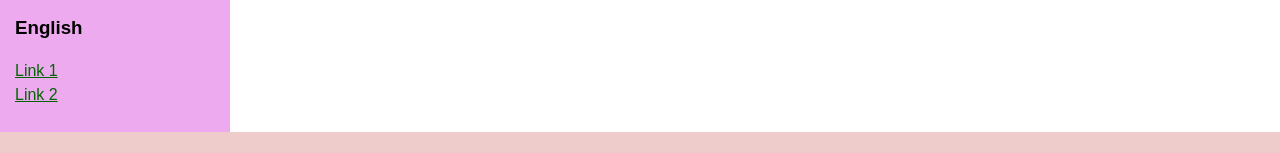
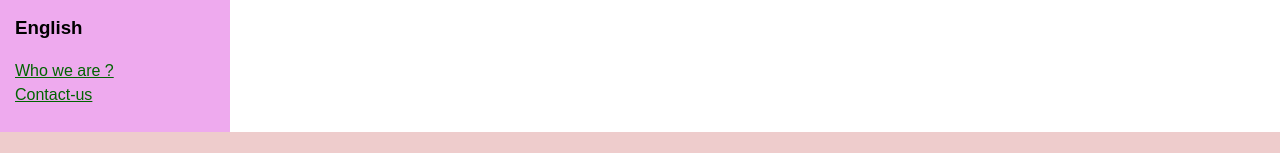
Before and after one commit to DjBriss/DjBriss.github.io, a plain HTML site: page index.html in a window 1280 px wide. Shown: the part 212-365 px from the top of the page. Drawn offline with Linux system fonts and the light colour scheme.

Commit message:
Update index.html

```diff
--- a/index.html
+++ b/index.html
@@ -110,8 +110,8 @@
 					</ul>
 					<h3>English</h3>
 					<ul>
-						<li><a href="#">Link 1</a></li>
-						<li><a href="#">Link 2</a></li>
+						<li><a href="#">Who we are ?</a></li>
+						<li><a href="#">Contact-us</a></li>
 					<!--	<li><a href="#">Link 3</a></li>
 						<li><a href="#">Link 4</a></li>
 						<li><a href="#">Link 5</a></li> -->
```
